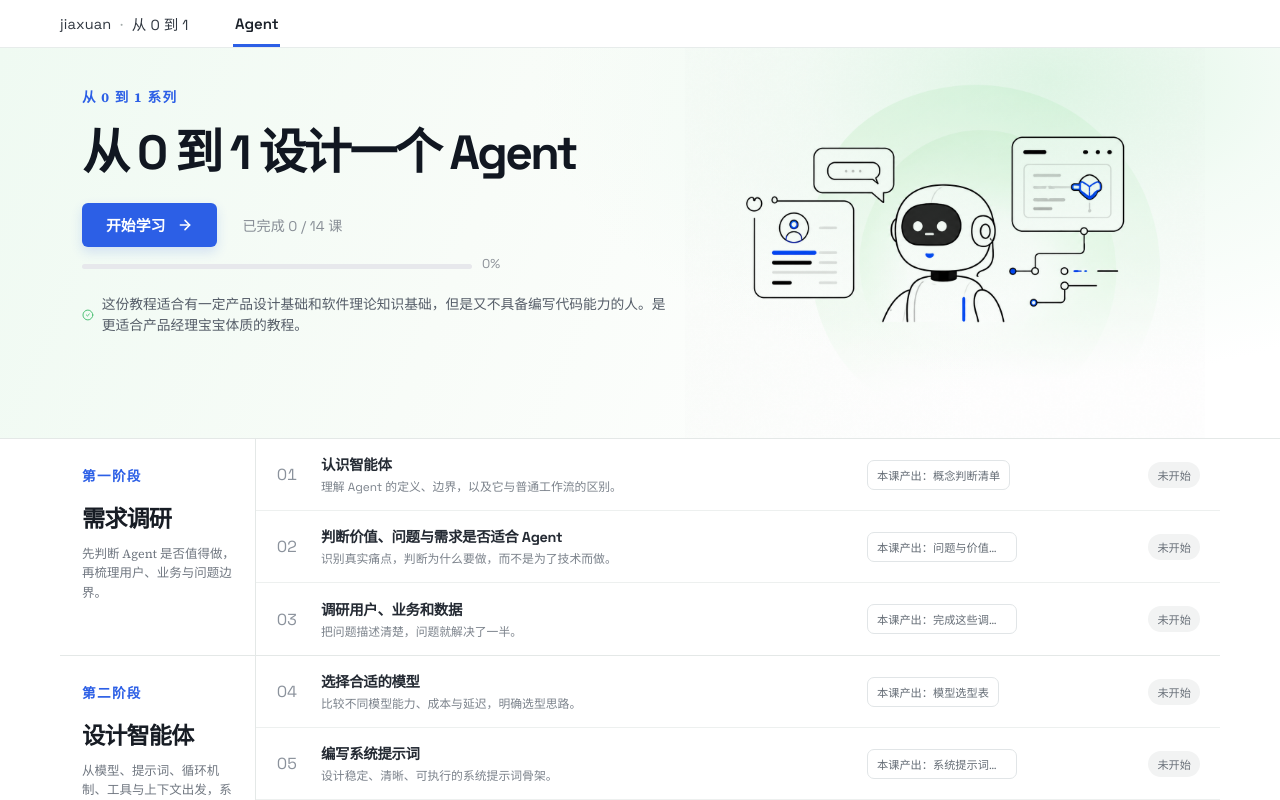
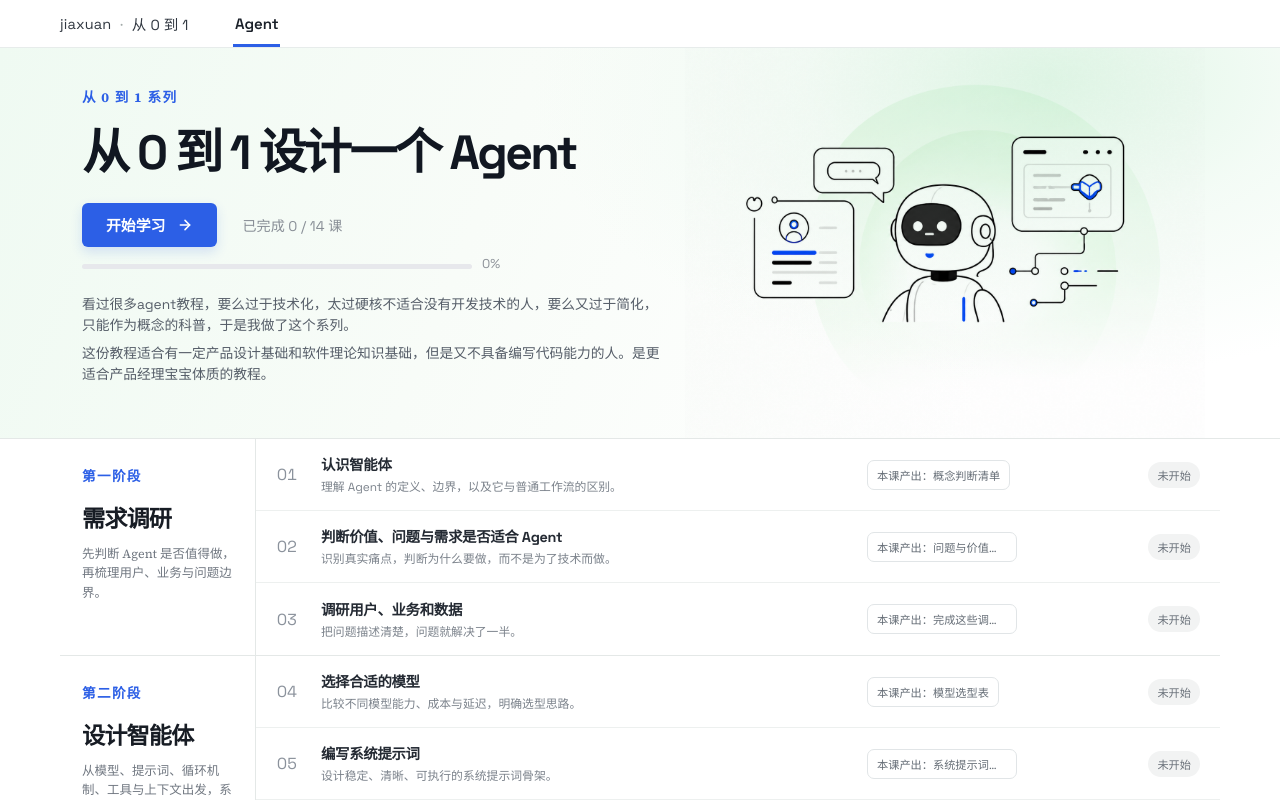
Before and after one commit to woaicat/personal, a Next.js app: page /zero-to-one/agent in a window 1280 px wide. Shown: the top 800 px of the page. Built offline with nearby package versions, Linux system fonts and the light colour scheme; no server answers.

Commit message:
feat(agent-course): update course intro copy

```diff
--- a/app/zero-to-one/agent/_components/AgentCoursePage.tsx
+++ b/app/zero-to-one/agent/_components/AgentCoursePage.tsx
@@ -1,6 +1,6 @@
 "use client";
 
-import { ArrowRight, CheckCircle2 } from "lucide-react";
+import { ArrowRight } from "lucide-react";
 import Link from "next/link";
 import Image from "next/image";
 import { useEffect, useMemo, useState } from "react";
@@ -100,10 +100,8 @@ export default function AgentCoursePage() {
               </div>
               <div className={styles.progressPercent}>{progressPercent}%</div>
               <div className={styles.heroNotes}>
-                <p>
-                  <CheckCircle2 aria-hidden="true" size={16} />
-                  这份教程适合有一定产品设计基础和软件理论知识基础，但是又不具备编写代码能力的人。是更适合产品经理宝宝体质的教程。
-                </p>
+                <p>看过很多agent教程，要么过于技术化，太过硬核不适合没有开发技术的人，要么又过于简化，只能作为概念的科普，于是我做了这个系列。</p>
+                <p>这份教程适合有一定产品设计基础和软件理论知识基础，但是又不具备编写代码能力的人。是更适合产品经理宝宝体质的教程。</p>
               </div>
             </div>
             <div className={styles.heroVisualSpace}>
--- a/app/zero-to-one/agent/_components/agent-course.module.css
+++ b/app/zero-to-one/agent/_components/agent-course.module.css
@@ -172,18 +172,11 @@
 }
 
 .heroNotes p {
-  display: flex;
-  align-items: center;
-  gap: 8px;
   margin: 0;
   color: #555d68;
   font-family: var(--font-sans), "PingFang SC", "Hiragino Sans GB", "Microsoft YaHei", sans-serif;
   font-size: 0.86rem;
   line-height: 1.5;
-}
-
-.heroNotes p:first-child svg {
-  color: #4cbf74;
 }
 
 .heroVisualSpace {
```
